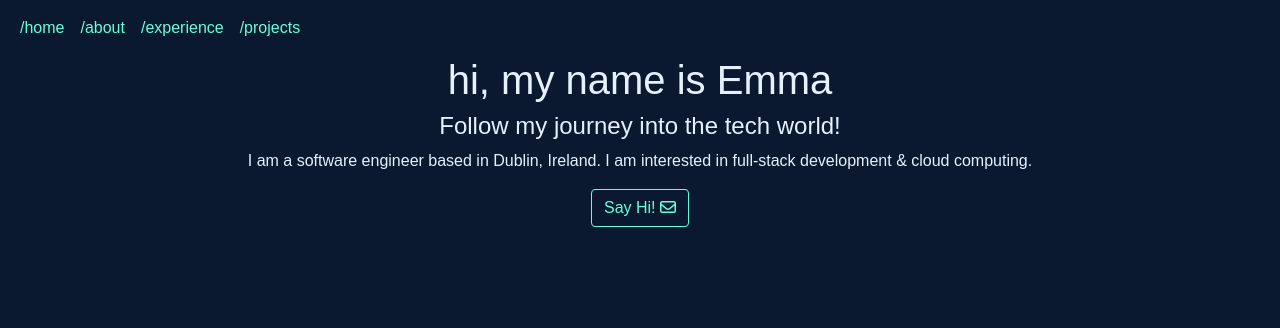
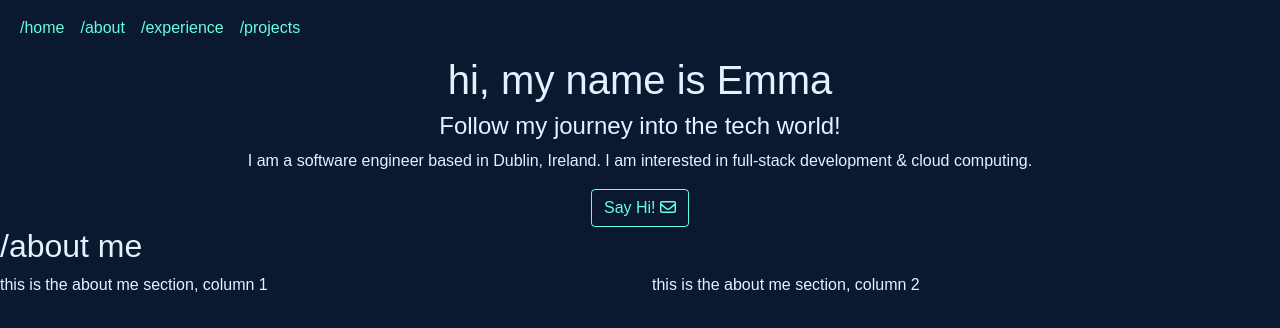
Before and after one commit to emmaC11/ec, a plain HTML site: page index.html in a window 1280 px wide. Drawn offline with nearby package versions, Linux system fonts and the light colour scheme; a web font is replaced by a local one.

Commit message:
add structure to about me section

```diff
--- a/index.html
+++ b/index.html
@@ -47,6 +47,23 @@
       </div>
     </div>
 
+    <section class="about-section">
+      <div id="about">
+        <div class="row">
+          <div class="col-12">
+            <h2 class="text-lowercase">/About Me</h2>
+          </div>
+        </div>
+        <div class="row ">
+          <div class="col-12 col-md-6">
+            <p>this is the about me section, column 1</p>
+        </div>
+        <div class="col-12 col-md-6">
+          <p>this is the about me section, column 2</p>
+      </div>
+      </div>
+    </section>
+
       <script src="https://cdn.jsdelivr.net/npm/bootstrap@5.0.2/dist/js/bootstrap.bundle.min.js" integrity="sha384-MrcW6ZMFYlzcLA8Nl+NtUVF0sA7MsXsP1UyJoMp4YLEuNSfAP+JcXn/tWtIaxVXM" crossorigin="anonymous"></script>
       <script src="https://kit.fontawesome.com/c05c29f2a2.js" crossorigin="anonymous"></script>
 </body>
```
